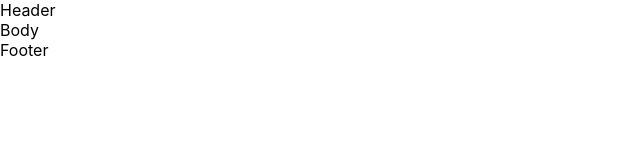
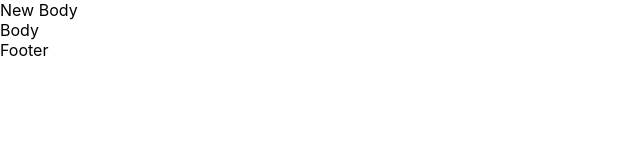
Before and after one commit to ArtyomKub/microtasks-nested-components, a React (Create React App) app: page / in a window 1280 px wide. Shown: the top 160 px of the page, without its empty margins (0-640 px from the left). Built offline with nearby package versions, Linux system fonts and the light colour scheme.

Commit message:
Add typind in Header.tsx (HeaderType). In App.tsx constanta Header get a title (New Body)

```diff
--- a/src/App.tsx
+++ b/src/App.tsx
@@ -7,7 +7,7 @@ import {Footer} from './site/Footer';
 function App() {
     return (
         <>
-            <Header/>
+            <Header title = {'New Body'}/>
             <Body/>
             <Footer/>
         </>
--- a/src/site/Header.tsx
+++ b/src/site/Header.tsx
@@ -1,9 +1,13 @@
 import React from 'react';
 
-export const Header = () => {
+type HeaderType = {
+    title: string
+}
+
+export const Header = (props:HeaderType) => {
     return (
         <div>
-            Header
+            {props.title}
         </div>
     );
 };
```
